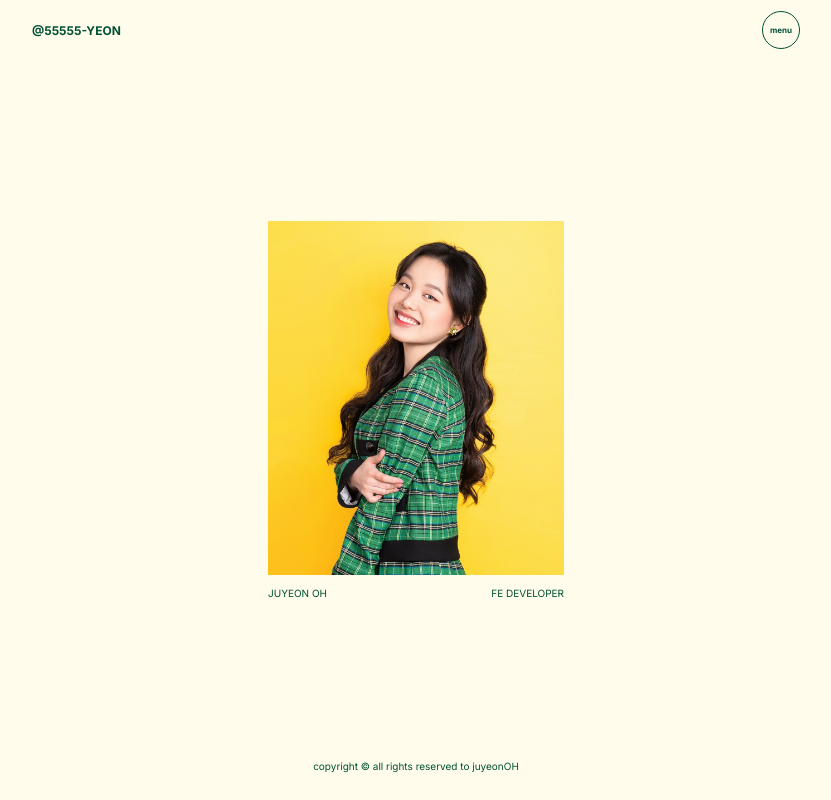
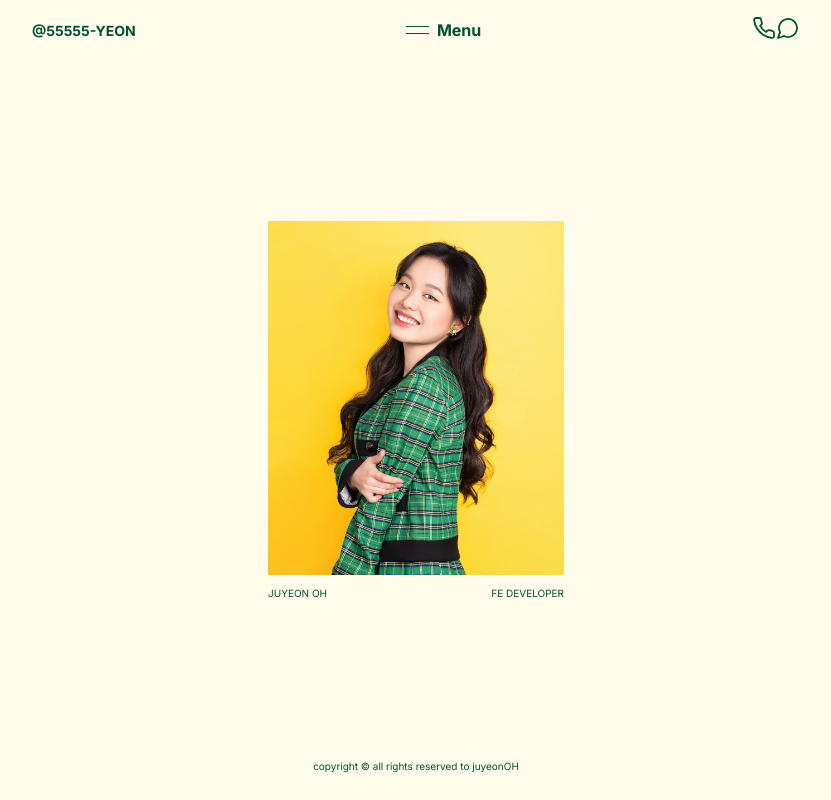
Before and after one commit to 55555-Jyeon/portfolio, a Next.js app: page / in a window 1280 px wide. Shown: the whole page, without its empty margins (224-1055 px from the left). Built offline with nearby package versions, Linux system fonts and the light colour scheme.

Commit message:
create navbar

```diff
--- a/package.json
+++ b/package.json
@@ -10,6 +10,7 @@
   },
   "dependencies": {
     "framer-motion": "^11.0.13",
+    "lucide-react": "^0.358.0",
     "next": "14.1.3",
     "plaiceholder": "^3.0.0",
     "react": "^18",
--- a/src/app/_components/Header.tsx
+++ b/src/app/_components/Header.tsx
@@ -2,15 +2,57 @@
 
 import { useRouter } from "next/navigation";
 import style from "./header.module.css";
+import Link from "next/link";
+import { Phone, MessageCircle } from "lucide-react";
+import { motion, AnimatePresence } from "framer-motion";
+import { useState } from "react";
+import Navbar from "./nav/page";
+import { opacity } from "./nav/_const/anim";
 
 export default function Header() {
   const router = useRouter();
+  const [isActive, setIsActive] = useState(false);
   return (
-    <nav className={style.container}>
-      <p className={style.logo} onClick={() => router.push("/")}>
-        @55555-YEON
-      </p>
-      <p className={style.menu}>menu</p>
-    </nav>
+    <>
+      <nav className={style.container}>
+        <p className={style.logo} onClick={() => router.push("/")}>
+          @55555-YEON
+        </p>
+        <div
+          onClick={() => {
+            setIsActive(!isActive);
+          }}
+          className={style.el}
+        >
+          <div
+            className={`${style.burger} ${isActive ? style.burgerActive : ""}`}
+          ></div>
+          <div className={style.label}>
+            <motion.p
+              variants={opacity}
+              animate={!isActive ? "open" : "closed"}
+            >
+              Menu
+            </motion.p>
+            <motion.p variants={opacity} animate={isActive ? "open" : "closed"}>
+              Close
+            </motion.p>
+          </div>
+        </div>
+        <motion.div
+          variants={opacity}
+          animate={isActive ? "closed" : "open"}
+          className={style.contact}
+        >
+          <Link href="#">
+            <Phone color="#005134" size={24} strokeWidth={1.8} />
+          </Link>
+          <Link href="#">
+            <MessageCircle color="#005134" size={24} strokeWidth={1.8} />
+          </Link>
+        </motion.div>
+      </nav>
+      <AnimatePresence mode="wait">{isActive && <Navbar />}</AnimatePresence>
+    </>
   );
 }
--- a/src/app/_components/header.module.css
+++ b/src/app/_components/header.module.css
@@ -15,16 +15,53 @@
   font-weight: 700;
 }
 .logo {
-  font-size: 12px;
+  font-size: 14px;
   cursor: pointer;
 }
-.menu {
-  width: 38px;
-  height: 38px;
-  border-radius: 50%;
-  border: 0.8px solid #005134;
-  font-size: 8px;
+.el {
   display: flex;
+  align-items: center;
   justify-content: center;
+  gap: 8px;
+  cursor: pointer;
+}
+/* text : menu ? close */
+.label {
+  position: relative;
+  display: flex;
   align-items: center;
 }
+.label p:nth-of-type(2) {
+  position: absolute;
+  opacity: 0;
+}
+/* hamburger menu */
+.burger {
+  width: 22.5px;
+  position: relative;
+  pointer-events: none;
+}
+.burger::after,
+.burger::before {
+  content: "";
+  height: 1px;
+  width: 100%;
+  background-color: #005134;
+  position: relative;
+  display: block;
+  transition: all 1s ease-in-out;
+}
+.burger::after {
+  top: -4px;
+}
+.burger::before {
+  top: 4px;
+}
+.burgerActive::after {
+  transform: rotate(45deg);
+  top: -1px;
+}
+.burgerActive::before {
+  transform: rotate(-45deg);
+  top: 1px;
+}
--- /dev/null
+++ b/src/app/_components/nav/_component/Body.tsx
@@ -0,0 +1,20 @@
+import style from "./body.module.css";
+import { motion } from "framer-motion";
+import Link from "next/link";
+import { blur, translate } from "../_const/anim";
+import { navLinks } from "../_const/links";
+
+export default function Body() {
+  return (
+    <div className={style.body}>
+      {navLinks.map((link, index) => {
+        const { title, href } = link;
+        return (
+          <Link href={href} key={`nav_${index}`}>
+            <p>{title}</p>
+          </Link>
+        );
+      })}
+    </div>
+  );
+}
--- /dev/null
+++ b/src/app/_components/nav/_component/body.module.css
@@ -0,0 +1,32 @@
+.body {
+  display: flex;
+  flex-wrap: wrap;
+  margin-top: 40px;
+  padding-left: 6rem;
+}
+.body a {
+  color: #005134;
+  text-decoration: none;
+  text-transform: uppercase;
+}
+
+.body p {
+  margin: 0px;
+  display: flex;
+  overflow: hidden;
+  font-size: 28px;
+  padding-right: 30px;
+  padding-top: 10px;
+  font-weight: 300;
+}
+
+@media screen and (min-width: 1000px) {
+  .body {
+    max-width: 1200px;
+    margin-top: 80px;
+  }
+  .body p {
+    font-size: 1.8vw;
+    padding-right: 2vw;
+  }
+}
--- /dev/null
+++ b/src/app/_components/nav/_const/anim.ts
@@ -0,0 +1,77 @@
+const transition = { duration: 1, ease: [0.76, 0, 0.24, 1] };
+
+export const opacity = {
+  initial: {
+    opacity: 0,
+  },
+  open: {
+    opacity: 1,
+    transition: { duration: 0.35 },
+  },
+  closed: {
+    opacity: 0,
+    transition: { duration: 0.35 },
+  },
+};
+
+export const height = {
+  initial: {
+    height: 0,
+  },
+  enter: {
+    height: "auto",
+    transition,
+  },
+  exit: {
+    height: 0,
+    transition,
+  },
+};
+
+export const background = {
+  initial: {
+    height: 0,
+  },
+  open: {
+    height: "100vh",
+    transition,
+  },
+  closed: {
+    height: 0,
+    transition,
+  },
+};
+
+export const blur = {
+  initial: {
+    filter: "blur(0px)",
+    opacity: 1,
+  },
+  open: {
+    filter: "blur(4px)",
+    opacity: 0.6,
+    transition: { duration: 0.3 },
+  },
+  closed: {
+    filter: "blur(0px)",
+    opacity: 1,
+    transition: { duration: 0.3 },
+  },
+};
+
+export const translate = {
+  initial: {
+    y: "100%",
+    opacity: 0,
+  },
+  enter: {
+    y: 0,
+    opacity: 1,
+    transition: { duration: 1, ease: [0.76, 0, 0.24, 1] },
+  },
+  exit: {
+    y: "100%",
+    opacity: 0,
+    transition: { duration: 0.7, ease: [0.76, 0, 0.24, 1] },
+  },
+};
--- /dev/null
+++ b/src/app/_components/nav/_const/links.ts
@@ -0,0 +1,37 @@
+export const navLinks = [
+  {
+    title: "Home",
+    href: "/",
+    src: "",
+  },
+  {
+    title: "Projects",
+    href: "/",
+    src: "",
+  },
+  {
+    title: "Skills",
+    href: "/",
+    src: "",
+  },
+  {
+    title: "About Me",
+    href: "/about",
+    src: "",
+  },
+  {
+    title: "Personal Info",
+    href: "/",
+    src: "",
+  },
+  {
+    title: "Timeline",
+    href: "/",
+    src: "",
+  },
+  {
+    title: "Contact",
+    href: "/",
+    src: "",
+  },
+];
--- /dev/null
+++ b/src/app/_components/nav/navbar.module.css
@@ -0,0 +1,18 @@
+.nav {
+  position: absolute;
+  width: 100dvw;
+  background-color: #fffcec;
+  box-shadow: 2px 10px 15px 0px #f4f1e1;
+  overflow: hidden;
+  z-index: 100;
+}
+.wrapper {
+  display: flex;
+  gap: 50px;
+  margin-bottom: 80px;
+}
+.contents {
+  display: flex;
+  flex-direction: column;
+  justify-content: space-between;
+}
--- /dev/null
+++ b/src/app/_components/nav/page.tsx
@@ -0,0 +1,29 @@
+import { useState } from "react";
+import style from "./navbar.module.css";
+import { motion } from "framer-motion";
+import { height } from "./_const/anim";
+import Body from "./_component/Body";
+
+export default function Navbar() {
+  const [selectedLink, setSelectedLink] = useState({
+    isActive: false,
+    index: 0,
+  });
+  return (
+    <motion.div
+      variants={height}
+      initial="initial"
+      animate="enter"
+      exit="exit"
+      className={style.nav}
+    >
+      <div className={style.wrapper}>
+        <div className={style.contents}>
+          <Body />
+          {/* <Footer /> */}
+        </div>
+        {/* <Image /> */}
+      </div>
+    </motion.div>
+  );
+}
```
Also changed, not shown: src/app/_components/nav/_component/Footer.tsx (added, +63 -0 lines), src/app/_components/nav/_component/footer.module.css (added, +27 -0 lines), 1 other file (tests, documents, lock files or other folders).
